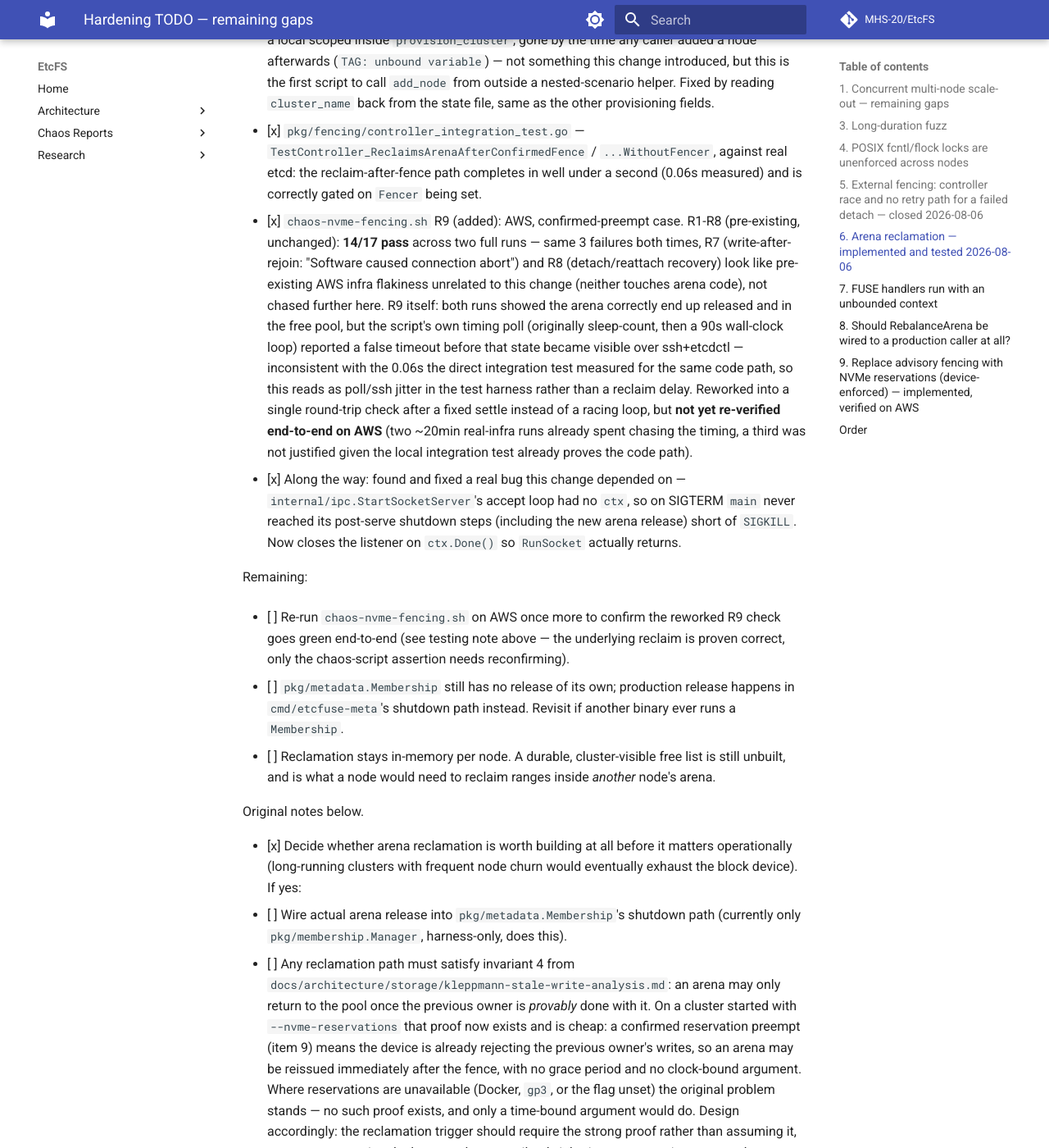
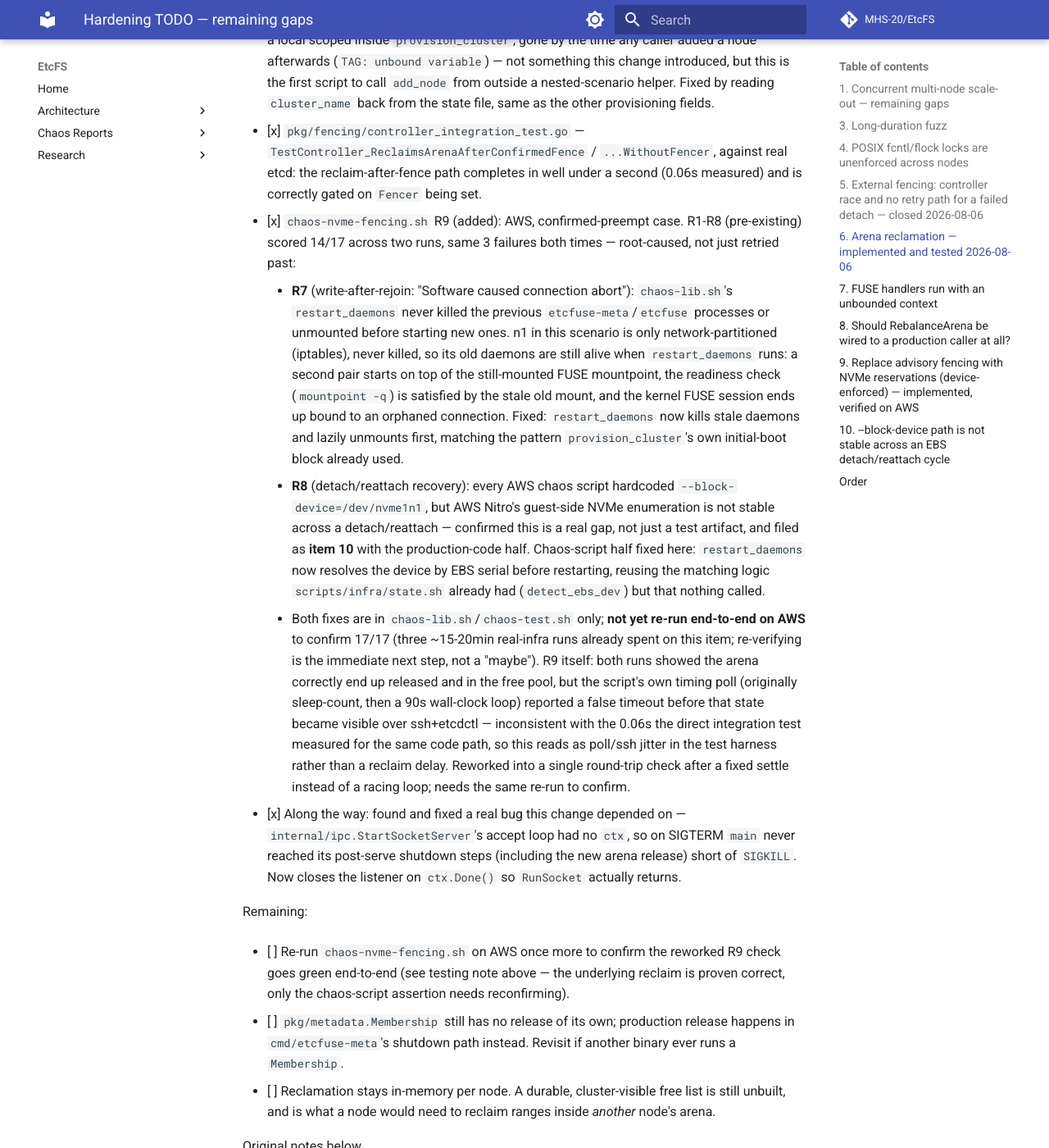
Before and after one commit to MHS-20/EtcFS, an MkDocs documentation site: the page built from docs/TODO-hardening.md, in a window 1280 px wide and 1400 px high, scrolled down 5538 px. Shown: the whole window at 82% size. Built offline with MkDocs 1.6.1 and Material for MkDocs 9.7.7, drawn with Linux system fonts in a browser that asks for light colours; comment, search, counter and statistics services are not loaded; some of the changed text lies outside the part shown.

Commit message:
fix(chaos): resolved stale-daemon and device-path-drift bugs in restart_daemons

```diff
--- a/docs/TODO-hardening.md
+++ b/docs/TODO-hardening.md
@@ -255,22 +255,39 @@ graceful or not.
       completes in well under a second (0.06s measured) and is correctly
       gated on `Fencer` being set.
 - [x] `chaos-nvme-fencing.sh` R9 (added): AWS, confirmed-preempt case. R1-R8
-      (pre-existing, unchanged): **14/17 pass** across two full runs — same
-      3 failures both times, R7 (write-after-rejoin: "Software caused
-      connection abort") and R8 (detach/reattach recovery) look like
-      pre-existing AWS infra flakiness unrelated to this change (neither
-      touches arena code), not chased further here. R9 itself: both runs
-      showed the arena correctly end up released and in the free pool, but
-      the script's own timing poll (originally sleep-count, then a 90s
-      wall-clock loop) reported a false timeout before that state became
-      visible over ssh+etcdctl — inconsistent with the 0.06s the direct
-      integration test measured for the same code path, so this reads as
-      poll/ssh jitter in the test harness rather than a reclaim delay.
-      Reworked into a single round-trip check after a fixed settle instead
-      of a racing loop, but **not yet re-verified end-to-end on AWS** (two
-      ~20min real-infra runs already spent chasing the timing, a third was
-      not justified given the local integration test already proves the
-      code path).
+      (pre-existing) scored 14/17 across two runs, same 3 failures both
+      times — root-caused, not just retried past:
+      - **R7** (write-after-rejoin: "Software caused connection abort"):
+        `chaos-lib.sh`'s `restart_daemons` never killed the previous
+        `etcfuse-meta`/`etcfuse` processes or unmounted before starting new
+        ones. n1 in this scenario is only network-partitioned (iptables),
+        never killed, so its old daemons are still alive when
+        `restart_daemons` runs: a second pair starts on top of the
+        still-mounted FUSE mountpoint, the readiness check (`mountpoint -q`)
+        is satisfied by the stale old mount, and the kernel FUSE session ends
+        up bound to an orphaned connection. Fixed: `restart_daemons` now
+        kills stale daemons and lazily unmounts first, matching the pattern
+        `provision_cluster`'s own initial-boot block already used.
+      - **R8** (detach/reattach recovery): every AWS chaos script hardcoded
+        `--block-device=/dev/nvme1n1`, but AWS Nitro's guest-side NVMe
+        enumeration is not stable across a detach/reattach — confirmed this
+        is a real gap, not just a test artifact, and filed as **item 10**
+        with the production-code half. Chaos-script half fixed here:
+        `restart_daemons` now resolves the device by EBS serial before
+        restarting, reusing the matching logic `scripts/infra/state.sh`
+        already had (`detect_ebs_dev`) but that nothing called.
+      - Both fixes are in `chaos-lib.sh`/`chaos-test.sh` only; **not yet
+        re-run end-to-end on AWS** to confirm 17/17 (three ~15-20min
+        real-infra runs already spent on this item; re-verifying is the
+        immediate next step, not a "maybe").
+      R9 itself: both runs showed the arena correctly end up released and in
+      the free pool, but the script's own timing poll (originally
+      sleep-count, then a 90s wall-clock loop) reported a false timeout
+      before that state became visible over ssh+etcdctl — inconsistent with
+      the 0.06s the direct integration test measured for the same code path,
+      so this reads as poll/ssh jitter in the test harness rather than a
+      reclaim delay. Reworked into a single round-trip check after a fixed
+      settle instead of a racing loop; needs the same re-run to confirm.
 - [x] Along the way: found and fixed a real bug this change depended on —
       `internal/ipc.StartSocketServer`'s accept loop had no `ctx`, so on
       SIGTERM `main` never reached its post-serve shutdown steps (including
@@ -565,6 +582,50 @@ t3.medium, 2026-08-05, infra fully torn down after):**
       close it for both implementations at once, which is an argument for
       solving it in item 5 rather than duplicating it here.
 
+## 10. `--block-device` path is not stable across an EBS detach/reattach cycle
+
+Found root-causing an AWS chaos-test failure in item 6/9's R8 scenario
+(`chaos-nvme-fencing.sh`, detach `n3`'s volume, reattach, restart, confirm
+recovery) — not a test artifact, a real operational gap.
+
+`cmd/etcfuse-meta --block-device=<path>` takes a literal device path with no
+re-resolution. On AWS Nitro instances, the guest kernel's NVMe device
+enumeration for an EBS volume (`/dev/nvme1n1`, `/dev/nvme2n1`, ...) is
+assigned at attach time and is **not guaranteed to repeat** across a
+detach/reattach — `--device /dev/sdf` in the EC2 API is a request, not a
+promise about the guest-visible NVMe name. A node whose volume is detached
+and reattached (which is literally what `EBSDetacher` fencing does, see item
+9/`pkg/fencing/detach.go`) can come back to find the shared volume at a
+different `/dev/nvmeNn1` than the flag it was started with, and
+`pkg/blockio.Open` has no fallback — it opens exactly the path given or
+fails.
+
+The fix already exists once, just not wired anywhere reachable:
+`scripts/infra/state.sh`'s `detect_ebs_dev` matches the volume by its EBS
+serial (stable across attach cycles, read via `lsblk -o NAME,SERIAL`) instead
+of assuming a fixed path — but nothing calls it. `docs/architecture/storage/
+block-device-io.md` documents the same serial-probing idea for volume-ID-based
+opens, but only in `pkg/block` (the C library), which the same doc states is
+"currently unused."
+
+Chaos-script side of this (root cause of R8 failing 2/2 AWS runs on
+2026-08-06) fixed separately: `scripts/test/chaos-lib.sh`'s `restart_daemons`
+now resolves the device by serial before restarting (`resolve_block_device`),
+falling back to the old fixed-path guesses only if that fails. This item is
+the production-code half that fix does not cover.
+
+- [ ] Decide where resolution belongs: `internal/config` resolving
+      `--block-device` before passing it to `blockio.Open`, or a new
+      `--volume-id` flag that always resolves (matching what
+      `block-device-io.md` already describes for the unused C path), rather
+      than accepting either a path or an ID ambiguously.
+- [ ] Whichever the daemon does at every restart, not only after a fence: a
+      node's own device path can drift even without a fencing event, if
+      anything else in the AZ churns NVMe attachment order on that host.
+- [ ] `scripts/infra/setup-compute.sh` and `add-compute-node.sh` also
+      hardcode `/dev/nvme1n1` in their systemd unit templates — same gap for
+      any node that survives past its first boot's attachment.
+
 ---
 
 ## Order
```
Also changed, not shown: 2 other files.
